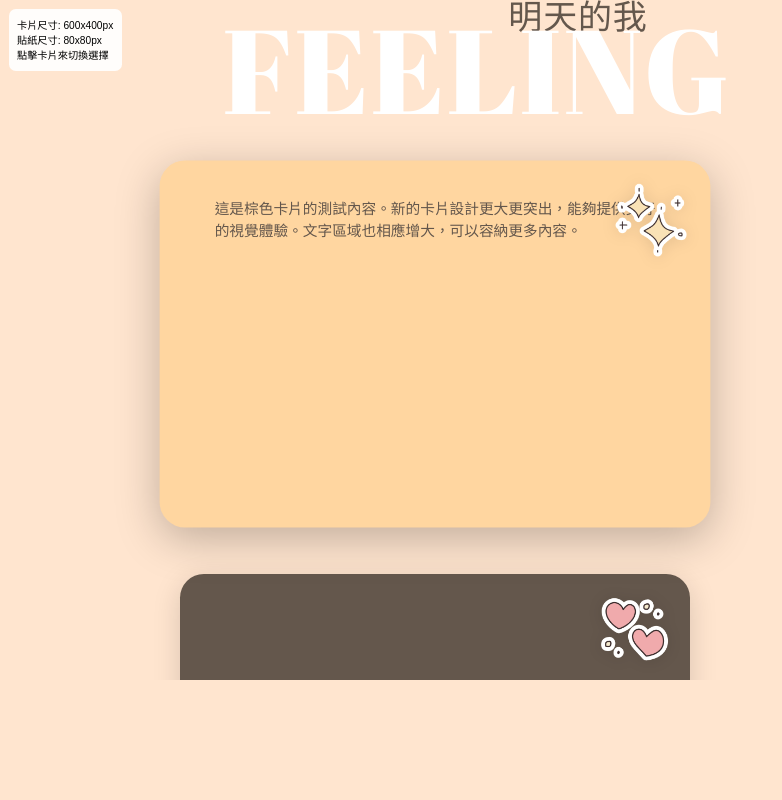
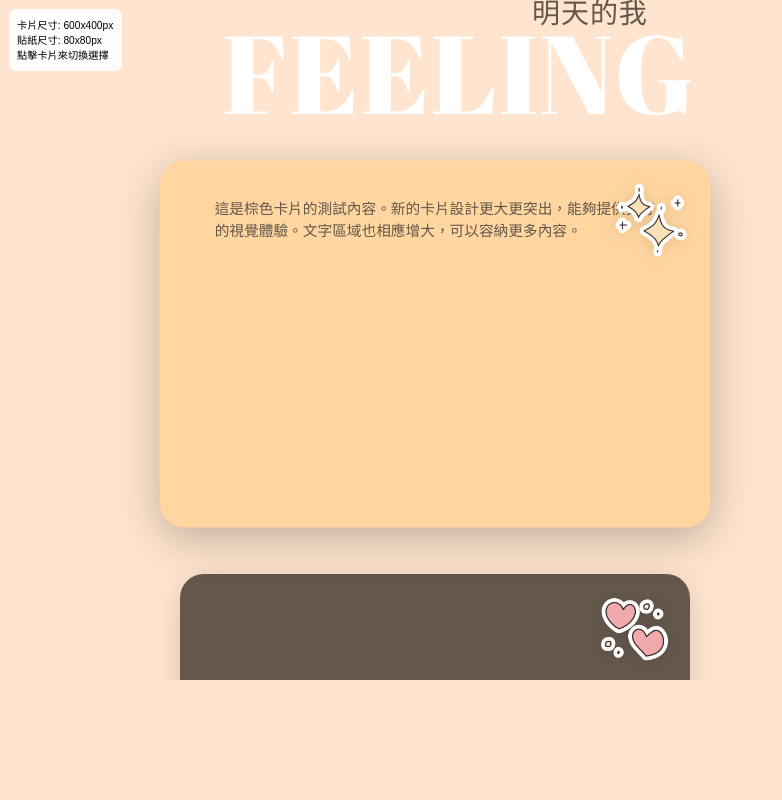
Before and after one commit to mikayau/Feeling_dairy, a website: page tomorrow-block2-test.html in a window 1024 px wide. Shown: the whole page, without its empty margins (0-782 px from the left). Drawn offline with Linux system fonts and the light colour scheme; a web font is replaced by a local one.

Commit message:
修改logo大小

```diff
--- a/Feeling_dairy.css
+++ b/Feeling_dairy.css
@@ -22,7 +22,7 @@
 /* 手機橫向模式 */
 @media screen and (max-width: 768px) and (orientation: landscape) {
   body {
-    zoom: 0.75; /* 橫向時稍微縮小 */
+    zoom: 0.1; /* 橫向時稍微縮小 */
   }
 
   /* 調整容器高度 */
@@ -47,13 +47,13 @@
   body {
     zoom: 0.85;
   }
-
   .feeling-title {
-    font-size: 140px !important;
-  }
-
+    margin-top: 20px;
+
+  }
   .subtitle {
-    font-size: 40px !important;
+    margin-top: 0px;
+
   }
 }
 /* 心情選擇頁面橫向優化 */
```
